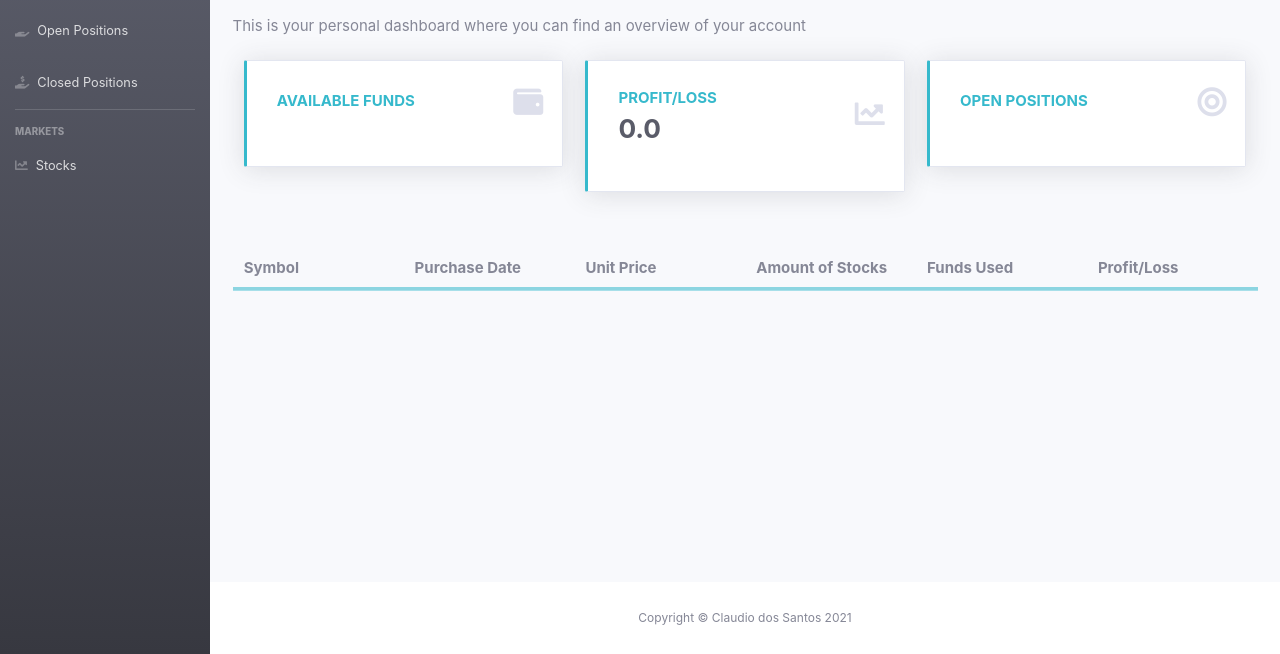
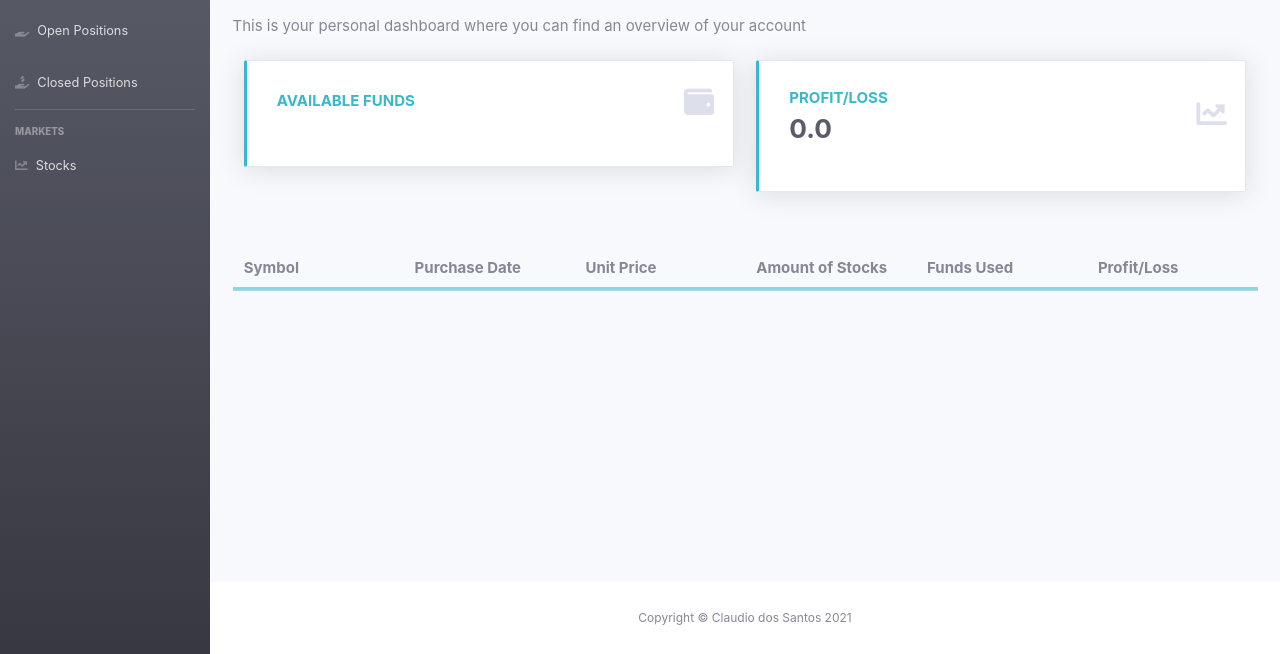
Before and after one commit to Claudio-C-Santos/MS3-My-Broker, a Flask app: template templates/profile.html in a window 1280 px wide. Shown: the part 146-800 px from the top of the page. Run offline with Flask 2, Linux system fonts and the light colour scheme; the template is opened without the code that fills it, so the values that code supplies are empty; some libraries are stand-ins or nearby versions.

Commit message:
<fix>position counter deleted and minor adjustments made

```diff
--- a/app.py
+++ b/app.py
@@ -17,6 +17,7 @@ from common import transactions
 from common import transaction_lst
 from common import stringify_number
 from common import stock_aapl
+from common import counter
 
 # instancing Flask
 app = Flask(__name__)
@@ -52,7 +53,9 @@ def register():
 
         for item in transaction_lst:
             profit_loss_lst.append(
-            round(((float(stock_aapl[0][yesterday]['4. close']) - float(item['purchase_price'])) * int(item['stock_amount'])), 2))
+                round(((float(stock_aapl[0][yesterday]['4. close']) -
+                float(item['purchase_price'])) *
+                int(item['stock_amount'])), 2))
 
         # check if username already exists
         existing_user = mongo.db.users.find_one(
@@ -114,7 +117,8 @@ def login():
                         transaction_lst=transaction_lst(session),
                         stock_aapl=stock_aapl,
                         yesterday=yesterday,
-                        funds_available=stringify_number(wallet()))
+                        funds_available=stringify_number(wallet()),
+                        counter=counter)
             else:
                 # if the password doesn't match
                 flash("Incorrect Username and/or Password")
@@ -158,7 +162,8 @@ def profile(username):
             transaction_lst=transaction_lst,
             stock_aapl=stock_aapl,
             yesterday=yesterday,
-            funds_available=stringify_number(wallet()))
+            funds_available=stringify_number(wallet()),
+            counter=counter())
 
     return render_template("login")
 
--- a/templates/base.html
+++ b/templates/base.html
@@ -91,7 +91,7 @@
 
                         <div class="topbar-divider d-none d-sm-block"></div>
 
-                        <!-- Log Out Button -->
+                        <!-- Funds Available -->
                         <li class="nav-item no-arrow">
                                 <span class="mr-2 d-none d-lg-inline text-gray-600 medium font-weight-bold" >Funds Available:</span>
                                 <span class="mr-2 d-none d-lg-inline text-gray-600 medium font-weight-bold" >
--- a/templates/profile.html
+++ b/templates/profile.html
@@ -6,7 +6,7 @@
     <div class="row height-zero">
 
         <!-- Available Funds Card -->
-        <div class="col-xl-4 col-md-6 mb-4">
+        <div class="col-xl-6 col-md-6 mb-4">
             <div class="card border-left-info shadow py-2">
                 <div class="card-body">
                     <div class="row no-gutters align-items-center">
@@ -25,7 +25,7 @@
         </div>
 
         <!-- Profit/Loss -->
-        <div class="col-xl-4 col-md-6 mb-4">
+        <div class="col-xl-6 col-md-6 mb-4">
             <div class="card border-left-info shadow py-2">
                 <div class="card-body">
                     <div class="row no-gutters align-items-center">
@@ -37,25 +37,6 @@
                         </div>
                         <div class="col-auto">
                             <i class="fas fa-chart-line fa-2x text-gray-300"></i>
-                        </div>
-                    </div>
-                </div>
-            </div>
-        </div>
-
-        <!-- Open Positions -->
-        <div class="col-xl-4 col-md-6 mb-4">
-            <div class="card border-left-info shadow py-2">
-                <div class="card-body">
-                    <div class="row no-gutters align-items-center">
-                        <div class="col mr-2">
-                            <div class="text-m font-weight-bold text-info text-uppercase mb-1">Open Positions</div>
-                            <div class="h3 mb-0 font-weight-bold text-gray-800">
-                                {{ transactions.count() }}
-                            </div>
-                        </div>
-                        <div class="col-auto">
-                            <i class="fas fa-bullseye fa-2x text-gray-300"></i>
                         </div>
                     </div>
                 </div>
--- a/todo.txt
+++ b/todo.txt
@@ -1,8 +1,7 @@
 [] Profile Page
     [] The user can only see positions open by him
 
-[] Stocks Page
-    [] ticker, purchase_price and money_amount are not being inserted into MongoDB
+[] Positions open: only count the user's open positions
 
 [] Optional: Add a viewing mode that user can see dashboard without logging in, some features will be limited. (idea: only display analysis feature)
 
```
Also changed, not shown: common.py (+15 -1 lines).
